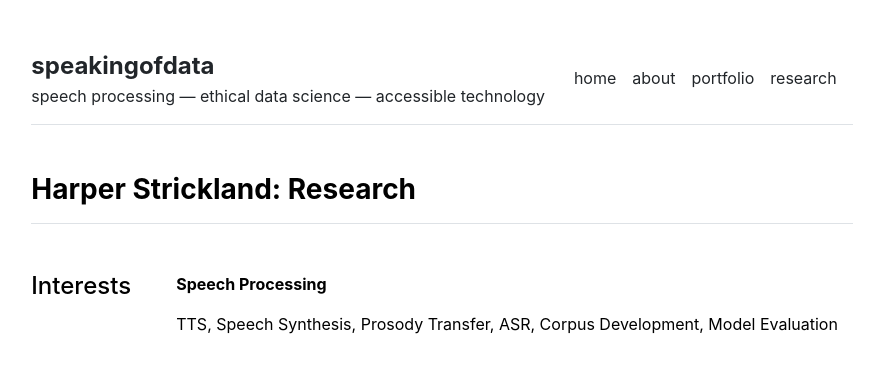
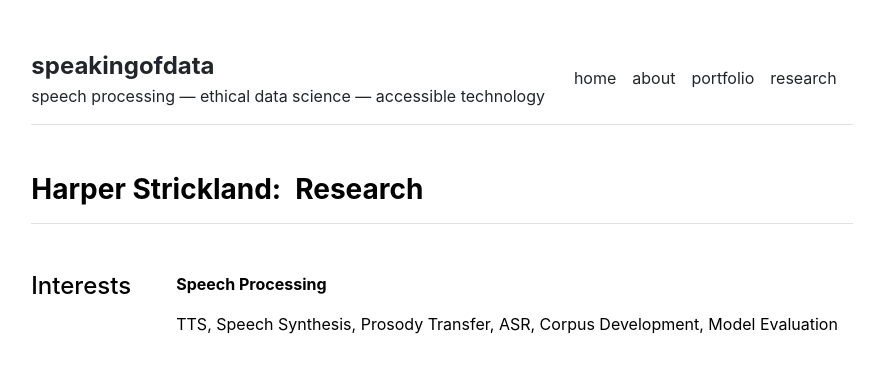
Before and after one commit to speakingofdata/speakingofdata.github.io, a Jekyll site: the page built from research.md, in a window 1280 px wide. Shown: the top 368 px of the page, without its empty margins (198-1080 px from the left). Built offline with Jekyll 4.4.1, drawn with Linux system fonts in a browser that asks for light colours.

Commit message:
Update research.html

```diff
--- a/_layouts/research.html
+++ b/_layouts/research.html
@@ -6,7 +6,7 @@ layout: default
 
 <div class="row g-5 mb-5">
   <div>
-    <h3 class="fw-bold border-bottom pb-3 mb-5">Harper Strickland:  Research</h3>
+    <h3 class="fw-bold border-bottom pb-3 mb-5">Harper Strickland:&ensp;Research</h3>
     <div class="row g-5 mb-5">
       <div class="col-md-2">
         <h4>Interests</h4>
```
